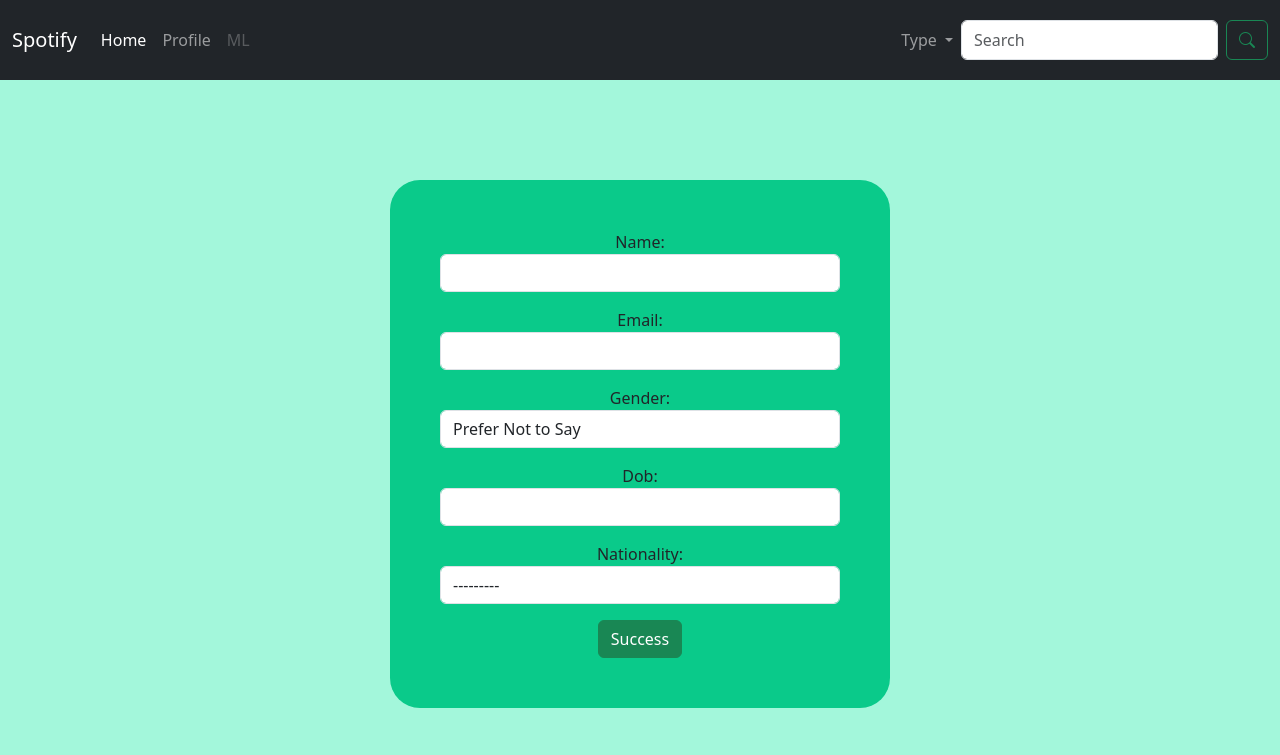
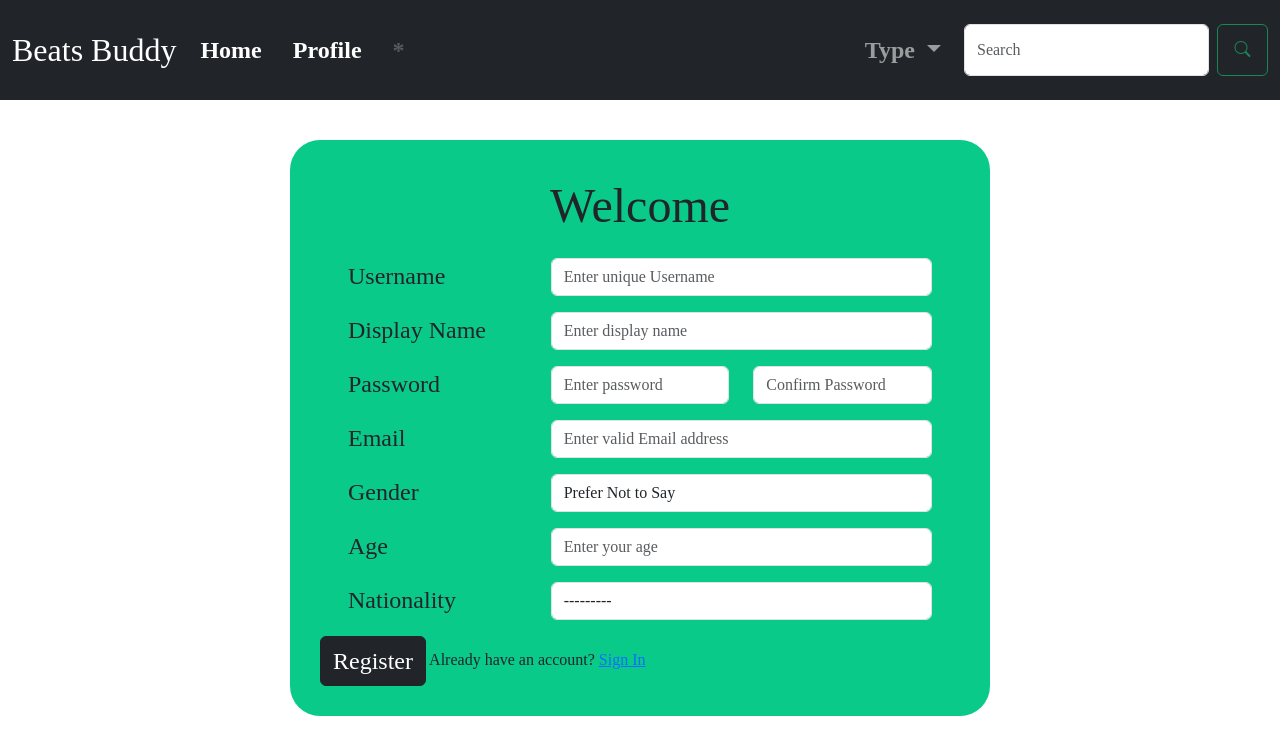
Before and after one commit to Yash-Divekar/Beats-Buddy, a Django app: page /register in a window 1280 px wide. Shown: the top 755 px of the page. Run offline with Django 4.2, Linux system fonts and the light colour scheme.

Commit message:
complete search

```diff
--- a/app/forms.py
+++ b/app/forms.py
@@ -1,17 +1,26 @@
 from django import forms
-from .models import user_data
+from .models import UserData
 from django.contrib.auth.models import User
-
 
 class User_Form(forms.ModelForm):
     class Meta:
-        model = user_data
-        fields = ['name', 'email', 'gender', 'dob', 'nationality']
+        model=User
+        fields = ['username' , 'password' , 'email']
 
         widgets={
-            'name' : forms.TextInput(attrs={'class':'form-control'}),
-            'email':forms.TextInput(attrs={'class':'form-control'}),
+            'username' : forms.TextInput(attrs={'class':'form-control', 'placeholder':'Enter unique Username'} ),
+            'password': forms.PasswordInput(attrs={'class': 'form-control', 'placeholder': 'Enter password'}),
+            'email':forms.TextInput(attrs={'class':'form-control' , 'placeholder':"Enter valid Email address"}),
+        }
+
+class User_Data_Form(forms.ModelForm):
+    class Meta:
+        model = UserData
+        fields = ['name', 'gender', 'age', 'nationality']
+
+        widgets={
+            'name' : forms.TextInput(attrs={'class':'form-control', 'placeholder':'Enter display name'}),
             'gender':forms.Select(attrs={'class':'form-control'}),
-            'dob' : forms.DateInput(attrs={'class':'form-control'}),
+            'age' : forms.NumberInput(attrs={'class':'form-control', 'placeholder':'Enter your age'}),
             'nationality' : forms.Select(attrs={'class':'form-control'})
         }
--- a/app/urls.py
+++ b/app/urls.py
@@ -5,5 +5,7 @@ from . import views
 urlpatterns = [
     path('', views.index , name='index'),
     path('register' , views.register , name='register'),
-    path('login' , views.login , name='login')
+    path('login' , views.login_user , name='login'),
+    path('logout' , views.log_out , name='logout'),
+    path('like', views.like , name='like')
 ]
--- a/app/views.py
+++ b/app/views.py
@@ -1,20 +1,77 @@
 from django.shortcuts import render , redirect
 from django.http import JsonResponse
-from .forms import User_Form
+from .forms import User_Form , User_Data_Form
+from django.contrib.auth import authenticate , login , logout
+from django.contrib.auth.decorators import login_required
+from .models import *
+import json
+from django.contrib.auth.hashers import make_password
+
 
 def register(request):
-    print("hi")
     if request.method == 'POST':
-        form = User_Form(request.POST)
-        if form.is_valid():
-            form.save()
-            return redirect('login')  # Redirect to a success page
+        user_form = User_Form(request.POST)
+        user_data_form = User_Data_Form(request.POST)
+        if user_form.is_valid() and user_data_form.is_valid() and request.POST['password']==request.POST['pwd']:
+            password = make_password(request.POST['password'])
+            user_form.cleaned_data['password'] = password
+
+            user = user_form.save()  # Save the User instance first
+            user_data = user_data_form.save(commit=False)  # Get the unsaved instance of UserData
+            user_data.user = user  # Assign the current user to the user field
+            user_data.save()
+            return redirect('index')  # Redirect to a success page
     else:
-        form = User_Form()
-    return render(request, 'index.html', {'form': form})
+        user_form = User_Form()
+        user_data_form = User_Data_Form()
+    return render(request, 'register.html', {'user_form': user_form , "user_data_form" : user_data_form})
 
-def login(request):
-    pass
+def login_user(request):
+    if request.method =="POST":
+        user = authenticate(username = request.POST["username"] , password = request.POST["pwd"])
+        if user is not None:
+            login(request , user)
+            return redirect('index')
+        else:
+            return render(request , 'login.html' , status=400)
+    return render(request , "login.html")
 
+@login_required(redirect_field_name='login_user')
+def log_out(request):
+    logout(request)
+    return redirect('login')
+
+@login_required(redirect_field_name='login_user')
 def index(request):
-    return render(request , 'search.html')
+    data={}
+    liked = LikedSongs.objects.filter(user = request.user)
+    like=[]
+    for i in liked:
+        like.append({'song_id':i.song_id , 'name' : i.name , 'artist':i.artist , 'img':i.img , 'link':i.link})
+
+    playlists = Playlist.objects.filter(user = request.user)
+    y=[]
+    for i in playlists:
+        songs = PlaylistSongs.objects.filter(playlist = i)
+        x=[]
+        for j in songs:
+            x.append({'song_id':i.song_id , 'name' : i.name , 'artist':i.artist , 'img':i.img , 'link':i.link})
+
+        y.append({'name':i , 'songs':x})
+
+    data.update({'user':request.user,'liked':like , 'playlist':y})
+
+    print(data)
+    return render(request , 'search.html' , context={'data':data})
+
+@login_required(redirect_field_name='login_user')
+def like(request):
+    if request.method == 'POST':
+        data = json.loads(request.body)
+        data = data.get('data')
+        x = LikedSongs(user= request.user , song_id =data.get('song_id') , name = data.get('name') , artist = data.get('artist') , img = data.get('img') ,link = data.get('link'))
+        x.save()
+        print("success")
+        return JsonResponse({'message': 'Data received successfully'})
+    else:
+        return JsonResponse({'error': 'Invalid request method'}, status=400)
--- a/spotify_clone/settings.py
+++ b/spotify_clone/settings.py
@@ -128,3 +128,6 @@ STATIC_ROOT = os.path.join(BASE_DIR , '/static')
 # https://docs.djangoproject.com/en/4.0/ref/settings/#default-auto-field
 
 DEFAULT_AUTO_FIELD = 'django.db.models.BigAutoField'
+
+
+LOGIN_URL = '/login'
--- a/static/css/search.css
+++ b/static/css/search.css
@@ -1,23 +1,15 @@
-    body {
-      margin: 0;
-      font-family: 'Libre Baskerville';
-    }
-
     .bg {
-      background-size: cover;
-      height: 100vh;
+      background-color: #CE5A67;
       display: flex;
       align-items: center;
       justify-content: center;
+      flex-wrap: wrap;
+      height: 800px;
     }
 
     .navbar {
       background-color: #1DB954;
-      padding: 1rem;
-      position: fixed; /* or 'absolute' based on your layout */
-      top: 0;
-      width: 100%;
-      z-index: 1000; /* ensure it's above other content */
+      padding: 10px 20px; /* Adjust padding for better spacing */
     }
     @media (max-width: 991.98px) {
       /* Adjust the z-index for the mobile navbar */
@@ -45,8 +37,7 @@
     }
 
     .navbar-brand {
-      font-size: 1.5rem;
-      font-weight: bold;
+      font-size: 2rem; /* Increase font size */
     }
 
 
@@ -55,8 +46,6 @@
       font-weight: bold;
     }
 
-    .navbar-nav .nav-link.active {
-    }
 
     .container {
       margin-top: 2rem;
@@ -65,11 +54,11 @@
     .card {
       width: 100%;
       border: none;
-      border-radius: 10px;
+      border-radius: 15px;
       overflow: hidden;
-      transition: transform 0.3s ease-in-out;
+      transition: transform 0.3s ease-in-out , box-shadow 0.3s ease-in-out;
       margin-bottom: 12px;
-      box-shadow: 0 4px 8px rgba(0, 0, 0, 0.1);
+      box-shadow: 0 4px 8px rgba(5, 5, 5, 0.1);
     }
 
     .card:hover {
@@ -85,6 +74,22 @@
 
     .card-body {
       padding: 20px;
+    }
+
+    @media (max-width: 767px) {
+      .card-container .card {
+        margin-bottom: 10px; /* Adjust margin between cards */
+      }
+
+      .card-container .card img {
+        width: 100%; /* Ensure images fill their container */
+        height: auto; /* Maintain aspect ratio */
+        object-fit: cover; /* Cover the container while maintaining aspect ratio */
+        border-radius: 10px 10px 0 0; /* Apply border radius */
+      }
+      .register-form{
+        width: 200px;
+      }
     }
 
     #dataName {
@@ -158,7 +163,7 @@
   right: 20px;
   display: none;
   padding: 20px;
-  background-color: white;
+  background-color: rgb(252, 252, 252);
   border-radius: 10px;
   box-shadow: 0 0 10px rgba(0, 0, 0, 0.1);
   z-index: 1;
--- a/static/js/search.js
+++ b/static/js/search.js
@@ -1,6 +1,7 @@
 console.log("hi");
 let data=[];
 let song={};
+
 document.addEventListener("DOMContentLoaded", function () {
   // Your code here
   document
@@ -24,8 +25,7 @@ async function global_search() {
       data = json_data["data"]["results"];
       song = data[0];
 
-      player(data[0]);
-      Content_list(data.slice(1, -1));
+      Content_list(data);
 
       console.log("Data fetched");
     }
@@ -45,7 +45,7 @@ async function player(data) {
   let player_template = ``;
   if (data.type == "song") {
     player_template = `
-      <div class='card-body' style='display: grid; place-items: center; margin-top:1em'>
+      <div class='card-body' style='display: grid; place-items: center; margin: 40px'>
         <i class="bi bi-info-circle-fill position-absolute top-0 end-0 mt-2 me-2" id="infoButton" onclick="toggleInfoCard()"></i>
         <div id="infoCard" style="font-size:small ;width:200px">
             ID : ${data["id"]}<br>
@@ -71,7 +71,8 @@ async function player(data) {
                 <i class="bi bi-skip-forward" onclick="audio_forward()"></i>
             </div>
             <div>
-                <i class="bi bi-star" id="like"></i>
+                <i class="bi bi-star" id="likeButton" onclick='like()'></i>
+                <input type="hidden" name="csrfmiddlewaretoken" value="{% csrf_token %}">
             </div>
         </div>
       </div>
@@ -83,6 +84,7 @@ async function player(data) {
 }
 
 async function Content_list(data) {
+  console.log(data);
   let cardContainer = document.getElementById("card-container");
   cardContainer.innerHTML = "";
 
@@ -155,8 +157,13 @@ async function update_player(counter) {
 
       let choice = data[counter];
 
+      console.log(data);
+
       data.splice(counter, 1);
-      data.push(song);
+
+      if (!(song in data)){
+        data.push(song);
+      }
 
       await player(choice);
       await Content_list(data);
@@ -164,3 +171,50 @@ async function update_player(counter) {
       console.error("Invalid counter value. Counter should be within the bounds of the data array.");
   }
 }
+
+function like(){
+  var Data = {
+    'song_id':song['id'],
+    'name' : song['name'],
+    'artist' : song["artists"]["primary"][0]["name"],
+    'img' : song["image"][2]["url"],
+    'link' :song["downloadUrl"][4]["url"]
+  };
+  console.log(Data);
+
+  const likeButton = document.getElementById('likeButton')
+
+  // Send the song ID to the Django backend
+  fetch('/like', {
+      method: 'POST',
+      headers: {
+          'Content-Type': 'application/json',
+          'X-CSRFToken': getCsrfToken()
+      },
+      body: JSON.stringify({ 'data' : Data })
+  })
+  .then(response => {
+      if (response.ok) {
+          likeButton.classList.remove('bi-star');
+          likeButton.classList.add('bi-star-fill');
+          console.log('Song liked successfully!');
+      } else {
+
+          console.error('Failed to like the song');
+      }
+  })
+  .catch(error => {
+      console.error('Error:', error);
+  });
+}
+
+function getCsrfToken() {
+  const cookies = document.cookie.split(';');
+  for (let i = 0; i < cookies.length; i++) {
+    const [key, value] = cookies[i].trim().split('=');
+    if (key === 'csrftoken') {
+      return value;
+    }
+  }
+  return null;
+}
--- a/templates/index.html
+++ /dev/null
@@ -1,77 +0,0 @@
-<!DOCTYPE html>
-<html lang="en">
-
-<head>
-  <meta charset="UTF-8">
-  <meta name="viewport" content="width=device-width, initial-scale=1.0">
-  <title>Search</title>
-
-  <link href="https://cdn.jsdelivr.net/npm/bootstrap@5.3.2/dist/css/bootstrap.min.css" rel="stylesheet"
-    integrity="sha384-T3c6CoIi6uLrA9TneNEoa7RxnatzjcDSCmG1MXxSR1GAsXEV/Dwwykc2MPK8M2HN" crossorigin="anonymous">
-  <script src="https://cdn.jsdelivr.net/npm/bootstrap@5.3.2/dist/js/bootstrap.bundle.min.js"
-    integrity="sha384-C6RzsynM9kWDrMNeT87bh95OGNyZPhcTNXj1NW7RuBCsyN/o0jlpcV8Qyq46cDfL"
-    crossorigin="anonymous"></script>
-  <link rel="stylesheet" href="https://cdn.jsdelivr.net/npm/bootstrap-icons@1.11.2/font/bootstrap-icons.min.css">
-
-</head>
-
-<body style="background-color: rgb(163, 247, 219);">
-  <nav class="navbar navbar-expand-lg navbar-dark bg-dark" style="height: 80px;">
-    <div class="container-fluid">
-      <a class="navbar-brand" href="#">Spotify</a>
-      <button class="navbar-toggler" type="button" data-bs-toggle="collapse" data-bs-target="#navbarSupportedContent"
-        aria-controls="navbarSupportedContent" aria-expanded="false" aria-label="Toggle navigation">
-        <span class="navbar-toggler-icon"></span>
-      </button>
-      <div class="collapse navbar-collapse" id="navbarSupportedContent">
-        <ul class="navbar-nav me-auto mb-2 mb-lg-0">
-          <li class="nav-item">
-            <a class="nav-link active" aria-current="page" href="#">Home</a>
-          </li>
-          <li class="nav-item">
-            <a class="nav-link" href="#">Profile</a>
-          </li>
-
-          <li class="nav-item">
-            <a class="nav-link disabled" aria-disabled="true">ML</a>
-          </li>
-        </ul>
-        <form class="d-flex" role="search" onsubmit="search(); return false;">
-          <ul class="navbar-nav me-auto mb-2 mb-lg-0">
-            <li class="nav-item dropdown">
-              <a class="nav-link dropdown-toggle" href="#" role="button" data-bs-toggle="dropdown"
-                aria-expanded="false">
-                Type
-              </a>
-              <ul class="dropdown-menu">
-                <li><a class="dropdown-item" href="#">Song</a></li>
-                <li>
-                  <hr class="dropdown-divider">
-                </li>
-                <li><a class="dropdown-item" href="#">Artist</a></li>
-                <li>
-                  <hr class="dropdown-divider">
-                </li>
-                <li><a class="dropdown-item" href="#">Album</a></li>
-              </ul>
-            </li>
-          </ul>
-          <input class="form-control me-2" type="search" placeholder="Search" aria-label="Search" name="name">
-          <button class="btn btn-outline-success" type="submit"><i class="bi bi-search"></i></button>
-        </form>
-      </div>
-    </div>
-  </nav>
-  <div >
-    <center style="margin-top: 100px">
-      <form method="post" action="/register" style="width: 500px; margin-left: auto; margin-right: auto; background-color: rgb(10, 202, 138);padding: 50px; border-radius: 30px;">
-        {% csrf_token %}
-        {{form.as_p}}
-        <button type="submit" class="btn btn-success">Success</button>
-      </form>
-    </center>
-  </div>
-
-</body>
-
-</html>
--- /dev/null
+++ b/templates/register.html
@@ -0,0 +1,74 @@
+{% extends "search.html" %}
+
+{% block content %}
+<div style="display: grid; place-content: center; height: auto;">
+    <form method="post" action="/register" id="register-form" class="register-form" style="width: 700px; margin-left: auto; margin-right: auto; background-color: rgb(10, 202, 138);padding: 30px; border-radius: 30px; margin: 40px 40px;">
+      {% csrf_token %}
+      <p style="font-size: xxx-large; text-align: center;">Welcome</p>
+        <div class="row m-3">
+          <div class="col-md-4">
+            <label for="id_username" style="font-size: x-large;">Username</label>
+          </div>
+          <div class="col-md-8">
+            {{user_form.username}}
+          </div>
+        </div>
+        <div class="row m-3">
+          <div class="col-md-4">
+            <label for="id_name" style="font-size: x-large;">Display Name</label>
+          </div>
+          <div class="col-md-8">
+            {{user_data_form.name}}
+          </div>
+        </div>
+        <div class="row m-3">
+          <div class="col-md-4">
+            <label for="id_password" style="font-size: x-large;">Password</label>
+          </div>
+          <div class="col-md-4">
+            {{user_form.password}}
+          </div>
+          <div class="col-md-4">
+            <input type="password" id="pdw" name="pwd" class="form-control" placeholder="Confirm Password">
+          </div>
+        </div>
+        <div class="row m-3">
+          <div class="col-md-4">
+            <label for="id_email" style="font-size: x-large;">Email</label>
+          </div>
+          <div class="col-md-8">
+            {{user_form.email}}
+          </div>
+        </div>
+        <div class="row m-3">
+          <div class="col-md-4">
+            <label for="id_gender" style="font-size: x-large;">Gender</label>
+          </div>
+          <div class="col-md-8">
+            {{user_data_form.gender}}
+          </div>
+        </div>
+        <div class="row m-3">
+          <div class="col-md-4">
+            <label for="id_age" style="font-size: x-large;">Age</label>
+          </div>
+          <div class="col-md-8">
+            {{user_data_form.age}}
+          </div>
+        </div>
+        <div class="row m-3">
+          <div class="col-md-4">
+            <label for="id_nationality" style="font-size: x-large;">Nationality</label>
+          </div>
+          <div class="col-md-8">
+            {{user_data_form.nationality}}
+          </div>
+        </div>
+        <div style="display: block;align-items: center;">
+          <button type="submit" class="btn btn-dark" style="font-size: x-large;">Register</button>
+          <span>Already have an account? <a href="login">Sign In</a></span>
+        </div>
+    </form>
+</div>
+
+{% endblock %}
--- a/templates/search.html
+++ b/templates/search.html
@@ -18,13 +18,12 @@
   <link rel="stylesheet" href="https://cdn.jsdelivr.net/npm/bootstrap-icons@1.11.2/font/bootstrap-icons.min.css">
   <link href="https://fonts.googleapis.com/css2?family=Playfair+Display:wght@400;700&display=swap" rel="stylesheet">
 
-
 </head>
 
-<body style="font-family: 'Libre Baskerville';">
-  <nav class="navbar navbar-expand-lg navbar-dark bg-dark" style="height: 80px;">
+<body style="font-family: 'Libre Baskerville'">
+  <nav class="navbar navbar-expand-lg navbar-dark bg-dark" style="height: 100px; font-size: x-large;">
     <div class="container-fluid">
-      <a class="navbar-brand" href="#">Beats Buddy</a>
+      <a class="navbar-brand" href="" style="font-size: xx-large;">Beats Buddy</a>
       <button class="navbar-toggler" type="button" data-bs-toggle="collapse" data-bs-target="#navbarSupportedContent"
         aria-controls="navbarSupportedContent" aria-expanded="false" aria-label="Toggle navigation">
         <span class="navbar-toggler-icon"></span>
@@ -35,7 +34,7 @@
             <a class="nav-link active" aria-current="page" href="#">Home</a>
           </li>
           <li class="nav-item">
-            <a class="nav-link" href="#">Profile</a>
+            <a class="nav-link active" href="/logout">Profile</a>
           </li>
 
           <li class="nav-item">
@@ -62,16 +61,17 @@
             </li>
           </ul>
           <input class="form-control me-2" type="search" placeholder="Search" aria-label="Search" name="name">
-          <button class="btn btn-outline-success" type="submit">Search</button>
+          <button class="btn btn-outline-success bi bi-search" type="submit" style="width: 70px;"></button>
         </form>
       </div>
     </div>
   </nav>
-
-  <div name='bg'>
+{% block content %}
+  <div class='bg'>
     <div class="row">
       <div class="col-md-5" style="display: block; align-self: flex-start;">
-        <div class="player position-relative" id="player_container"> <!-- Add 'position-relative' class -->
+        <div class="player position-relative" id="player_container">
+
         </div>
       </div>
       <div class="col-md-7">
@@ -84,7 +84,7 @@
 
     </div>
     </div>
-
+{% endblock %}
 </body>
 
 </html>
```
Also changed, not shown: app/admin.py (+5 -4 lines), app/models.py (+33 -29 lines), templates/login.html (added, +30 -0 lines), app/migrations/0002_likedsongs_playlistsongs_userdata_and_more.py (added), app/migrations/0003_remove_userdata_email.py (added), app/migrations/0004_remove_userdata_dob_userdata_age.py (added), app/migrations/0005_alter_likedsongs_user.py (added), app/migrations/0006_alter_likedsongs_song_id_alter_playlistsongs_song_id_and_more.py (added), db.sqlite3, 1 other file.
